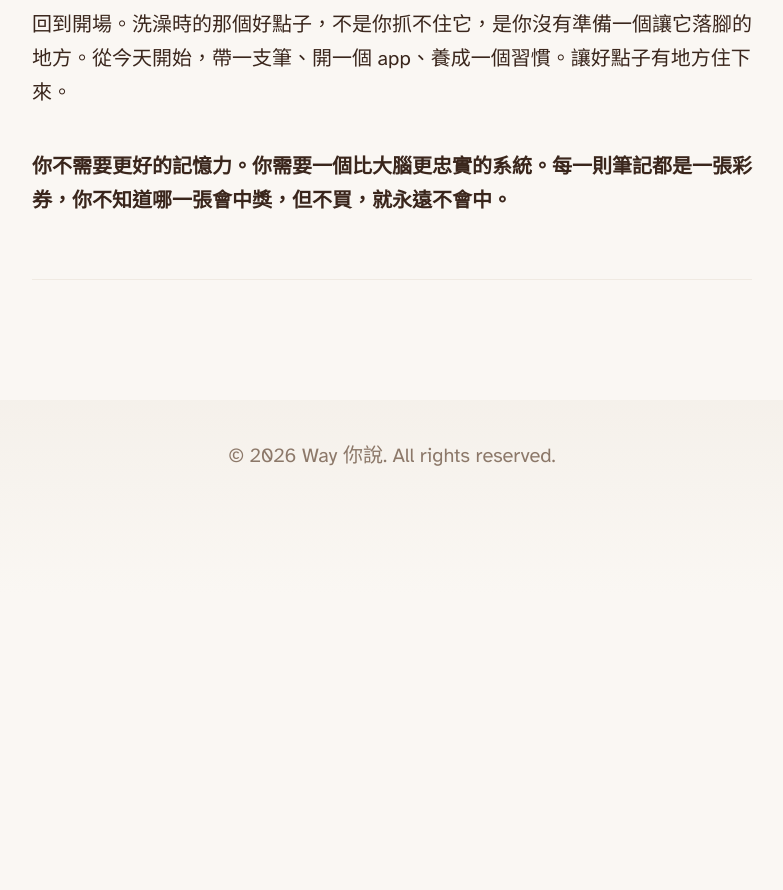
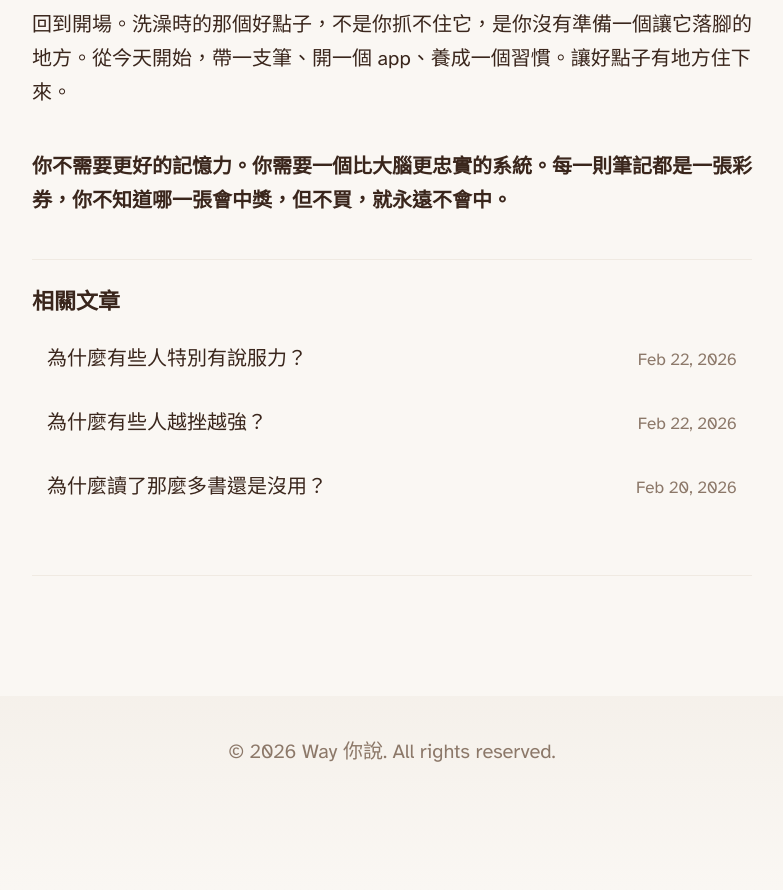
Before and after one commit to m6jo/way-ni-shuo-blog, an Astro site: page /blog/why-good-ideas-dont-stick in a window 1280 px wide. Shown: the part 6899-7789 px from the top of the page, without its empty margins (248-1031 px from the left). Before the commit the page ends 7493 px from the top, so only its background shows below. Built offline with nearby package versions, Linux system fonts and the light colour scheme; Astro itself is replaced by a stand-in of ours.

Commit message:
feat: View Transitions + 相關文章 + JSON-LD + RSS endpoint
Co-Authored-By: Claude Opus 4.6 <noreply@anthropic.com>

```diff
--- a/src/components/BaseHead.astro
+++ b/src/components/BaseHead.astro
@@ -2,6 +2,7 @@
 // Import the global.css file here so that it is included on
 // all pages through the use of the <BaseHead /> component.
 import '../styles/global.css';
+import { ViewTransitions } from 'astro:transitions';
 import type { ImageMetadata } from 'astro';
 import FallbackImage from '../assets/blog-placeholder-1.jpg';
 import { SITE_TITLE } from '../consts';
@@ -69,3 +70,5 @@ const { title, description, image = FallbackImage } = Astro.props;
 		}
 	})();
 </script>
+
+<ViewTransitions />
--- /dev/null
+++ b/src/components/JsonLd.astro
@@ -0,0 +1,31 @@
+---
+interface Props {
+	title: string;
+	description: string;
+	pubDate: Date;
+	updatedDate?: Date;
+	url: string;
+}
+
+const { title, description, pubDate, updatedDate, url } = Astro.props;
+
+const jsonLd = {
+	'@context': 'https://schema.org',
+	'@type': 'Article',
+	headline: title,
+	description,
+	datePublished: pubDate.toISOString(),
+	...(updatedDate && { dateModified: updatedDate.toISOString() }),
+	url,
+	author: {
+		'@type': 'Person',
+		name: 'Way 你說',
+	},
+	publisher: {
+		'@type': 'Organization',
+		name: 'Way 你說',
+	},
+};
+---
+
+<script type="application/ld+json" set:html={JSON.stringify(jsonLd)} />
--- /dev/null
+++ b/src/components/RelatedPosts.astro
@@ -0,0 +1,90 @@
+---
+import { getCollection } from 'astro:content';
+import FormattedDate from './FormattedDate.astro';
+
+interface Props {
+	currentSlug: string;
+	currentTags: string[];
+	currentCategory: string;
+	max?: number;
+}
+
+const { currentSlug, currentTags = [], currentCategory, max = 3 } = Astro.props;
+
+const allPosts = await getCollection('blog');
+
+const scored = allPosts
+	.filter((p) => p.id !== currentSlug)
+	.map((post) => {
+		let score = 0;
+		const postTags = post.data.tags || [];
+		// Shared tags: 2 points each
+		for (const tag of currentTags) {
+			if (postTags.includes(tag)) score += 2;
+		}
+		// Same category: 1 point
+		if (post.data.category === currentCategory) score += 1;
+		return { post, score };
+	})
+	.filter((item) => item.score > 0)
+	.sort((a, b) => b.score - a.score || new Date(b.post.data.pubDate).valueOf() - new Date(a.post.data.pubDate).valueOf())
+	.slice(0, max);
+---
+
+{scored.length > 0 && (
+	<nav class="related-posts">
+		<h3>相關文章</h3>
+		<ul>
+			{scored.map(({ post }) => (
+				<li>
+					<a href={`/blog/${post.id}/`}>
+						<span class="related-title">{post.data.title}</span>
+						<span class="related-date"><FormattedDate date={post.data.pubDate} /></span>
+					</a>
+				</li>
+			))}
+		</ul>
+	</nav>
+)}
+
+<style>
+	.related-posts {
+		margin-top: 2em;
+		padding-top: 1.5em;
+		border-top: 1px solid rgb(var(--gray-light));
+	}
+	.related-posts h3 {
+		margin: 0 0 0.75em 0;
+		font-size: 1.1em;
+	}
+	.related-posts ul {
+		list-style: none;
+		padding: 0;
+		margin: 0;
+		display: flex;
+		flex-direction: column;
+		gap: 0.5em;
+	}
+	.related-posts a {
+		display: flex;
+		justify-content: space-between;
+		align-items: baseline;
+		gap: 1em;
+		text-decoration: none;
+		padding: 0.5em 0.75em;
+		border-radius: 6px;
+		transition: background 0.2s;
+	}
+	.related-posts a:hover {
+		background: rgb(var(--gray-light));
+	}
+	.related-title {
+		color: rgb(var(--gray-dark));
+		font-weight: 500;
+	}
+	.related-date {
+		color: rgb(var(--gray));
+		font-size: 0.85em;
+		white-space: nowrap;
+	}
+</style>
--- a/src/layouts/BlogPost.astro
+++ b/src/layouts/BlogPost.astro
@@ -6,18 +6,22 @@ import Footer from '../components/Footer.astro';
 import FormattedDate from '../components/FormattedDate.astro';
 import Giscus from '../components/Giscus.astro';
 import Header from '../components/Header.astro';
+import JsonLd from '../components/JsonLd.astro';
+import RelatedPosts from '../components/RelatedPosts.astro';
 import TableOfContents from '../components/TableOfContents.astro';
 
 type Props = CollectionEntry<'blog'>['data'] & {
 	headings: { depth: number; slug: string; text: string }[];
+	slug: string;
 };
 
-const { title, description, pubDate, updatedDate, heroImage, category, tags, headings = [] } = Astro.props;
+const { title, description, pubDate, updatedDate, heroImage, category, tags, headings = [], slug } = Astro.props;
 ---
 
 <html lang="zh-TW">
 	<head>
 		<BaseHead title={title} description={description} />
+		<JsonLd title={title} description={description} pubDate={pubDate} updatedDate={updatedDate} url={Astro.url.href} />
 		<style>
 			main {
 				width: calc(100% - 2em);
@@ -120,6 +124,7 @@ const { title, description, pubDate, updatedDate, heroImage, category, tags, hea
 					</div>
 					<TableOfContents headings={headings} />
 					<slot />
+					<RelatedPosts currentSlug={slug} currentTags={tags || []} currentCategory={category} />
 					<Giscus />
 				</div>
 			</article>
--- a/src/pages/blog/[...slug].astro
+++ b/src/pages/blog/[...slug].astro
@@ -15,6 +15,6 @@ const post = Astro.props;
 const { Content, headings } = await render(post);
 ---
 
-<BlogPost {...post.data} headings={headings}>
+<BlogPost {...post.data} headings={headings} slug={post.id}>
 	<Content />
 </BlogPost>
```
Also changed, not shown: src/pages/rss.xml.js (+10 -6 lines).
